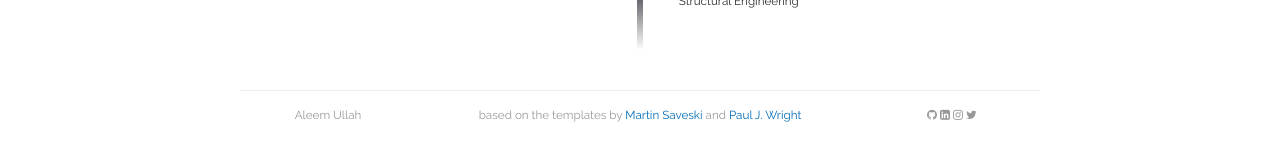
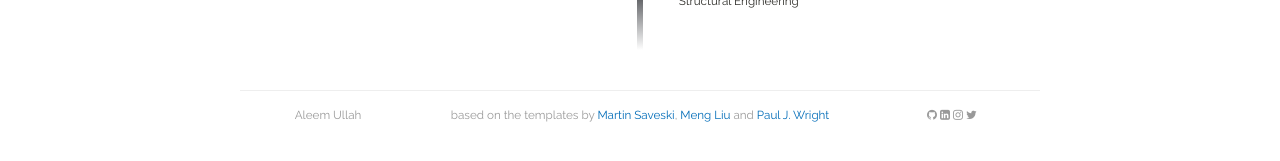
Before and after one commit to aleemulla/aleemulla.github.io, a Jekyll site: the page built from index.html, in a window 1280 px wide and 900 px high, scrolled down 3400 px. Shown: the part 655-816 px from the top of the window. Built offline with Jekyll 4.4.1, drawn with Linux system fonts in a browser that asks for light colours; a style sheet for code colours, icons or effects is not loaded.

Commit message:
thirtysix commit

```diff
--- a/_layouts/default.html
+++ b/_layouts/default.html
@@ -140,7 +140,7 @@
         </div>
         <div class="six columns">
           <!-- {{ site.data.main_info.email }} -->
-          based on the templates by <a href="http://web.media.mit.edu/~msaveski">Martin Saveski</a> and <a href="https://pauljwright.github.io/">Paul J. Wright</a>
+          based on the templates by <a href="http://web.media.mit.edu/~msaveski">Martin Saveski</a>, <a href="https://mengliu1998.github.io/">Meng Liu</a>  and <a href="https://pauljwright.github.io/">Paul J. Wright</a>
         </div>
         <div class="three columns">
           <span onclick="window.open('{{ site.data.main_info.github }}')" style="cursor: pointer">
```
